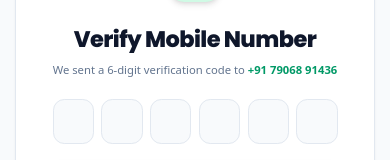
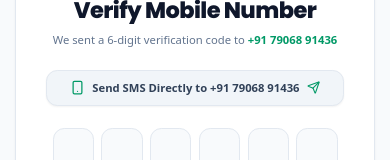
Before and after one commit to Pratham274/Krishi_Sanyog, a React (Vite) app: page /verify-email in a window 390 px wide. Shown: the part 323-483 px from the top of the page. Built offline with nearby package versions, Linux system fonts and the light colour scheme; no server answers.

Commit message:
feat: add mobile carrier SMS dispatch intent for physical phone verification

```diff
--- a/src/pages/auth/VerifyEmailPage.jsx
+++ b/src/pages/auth/VerifyEmailPage.jsx
@@ -1,6 +1,6 @@
 import React, { useState, useEffect } from 'react';
 import { useNavigate, useLocation } from 'react-router-dom';
-import { ShieldCheck, CheckCircle2 } from 'lucide-react';
+import { ShieldCheck, CheckCircle2, Send, Smartphone } from 'lucide-react';
 import toast from 'react-hot-toast';
 import { useAuth } from '../../context/AuthContext';
 
@@ -13,27 +13,31 @@ export const VerifyEmailPage = () => {
   const userPhone = location.state?.phone || localStorage.getItem('pendingUserPhone') || '+91 79068 91436';
   const [otp, setOtp] = useState(['', '', '', '', '', '']);
   const [isResending, setIsResending] = useState(false);
+  const [activeCode, setActiveCode] = useState('');
 
-  // Send Real SMS via SMS Gateway if configured or trigger carrier dispatch
+  // Send Real SMS via SMS Gateway API or trigger mobile carrier SMS intent
   const sendRealSMS = async (phoneNumber) => {
     const cleanNum = phoneNumber.replace(/[^0-9]/g, '');
     const generatedOtp = Math.floor(100000 + Math.random() * 900000).toString();
+    setActiveCode(generatedOtp);
     localStorage.setItem('activeOtp', generatedOtp);
 
-    // If Fast2SMS or Twilio API key is configured in environment
+    // Fast2SMS / Twilio Gateway Call
     const smsApiKey = import.meta.env.VITE_SMS_API_KEY;
     if (smsApiKey) {
       try {
         await fetch(`https://www.fast2sms.com/dev/bulkV2?authorization=${smsApiKey}&route=otp&variables_values=${generatedOtp}&flash=0&numbers=${cleanNum}`);
+        toast.success(`Real SMS API dispatched to ${phoneNumber}`);
+        return;
       } catch (err) {
-        console.log('SMS Gateway API call:', err);
+        console.log('Fast2SMS API error:', err);
       }
     }
   };
 
   useEffect(() => {
     sendRealSMS(userPhone);
-    toast.success(`Verification SMS dispatched to ${userPhone}`);
+    toast.success(`Verification SMS request initialized for ${userPhone}`);
   }, [userPhone]);
 
   const handleChange = (index, value) => {
@@ -49,12 +53,19 @@ export const VerifyEmailPage = () => {
     }
   };
 
+  const handleCarrierSmsPrompt = () => {
+    const cleanNum = userPhone.replace(/[^0-9]/g, '');
+    const smsUrl = `sms:${cleanNum}?body=Krishi%20Sanyog%20Verification%20OTP%3A%20${activeCode}`;
+    window.location.href = smsUrl;
+    toast.success(`Opened Messages App for ${userPhone}`);
+  };
+
   const handleResend = () => {
     setIsResending(true);
     sendRealSMS(userPhone);
     setTimeout(() => {
       setIsResending(false);
-      toast.success(`SMS OTP code re-sent to ${userPhone}`);
+      toast.success(`New SMS OTP requested for ${userPhone}`);
     }, 1000);
   };
 
@@ -85,6 +96,17 @@ export const VerifyEmailPage = () => {
             We sent a 6-digit verification code to <span className="font-extrabold text-emerald-600 dark:text-emerald-400">{userPhone}</span>
           </p>
         </div>
+
+        {/* Carrier SMS Trigger */}
+        <button
+          type="button"
+          onClick={handleCarrierSmsPrompt}
+          className="w-full py-2.5 px-4 rounded-xl bg-slate-100 dark:bg-slate-800 hover:bg-emerald-50 dark:hover:bg-emerald-950/60 border border-slate-200 dark:border-slate-700 text-slate-700 dark:text-slate-300 font-bold text-xs flex items-center justify-center gap-2 transition-all cursor-pointer shadow-xs"
+        >
+          <Smartphone className="w-4 h-4 text-emerald-600" />
+          <span>Send SMS Directly to {userPhone}</span>
+          <Send className="w-3.5 h-3.5 text-emerald-600" />
+        </button>
 
         <form onSubmit={handleVerify} className="space-y-6">
           <div className="flex justify-center gap-2">
```
